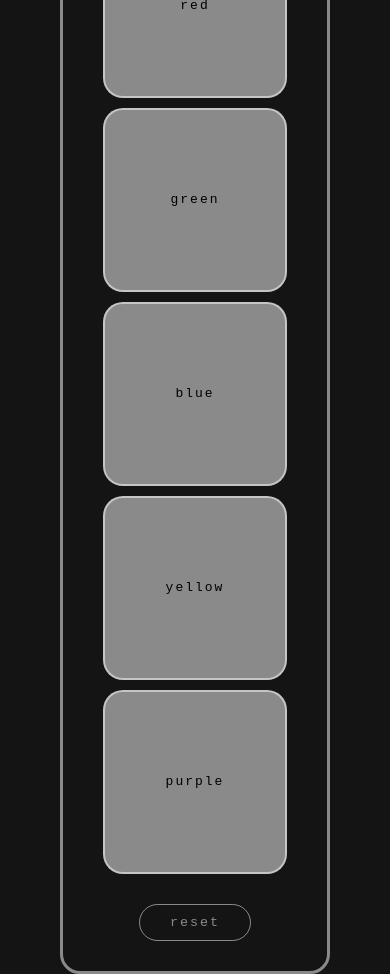
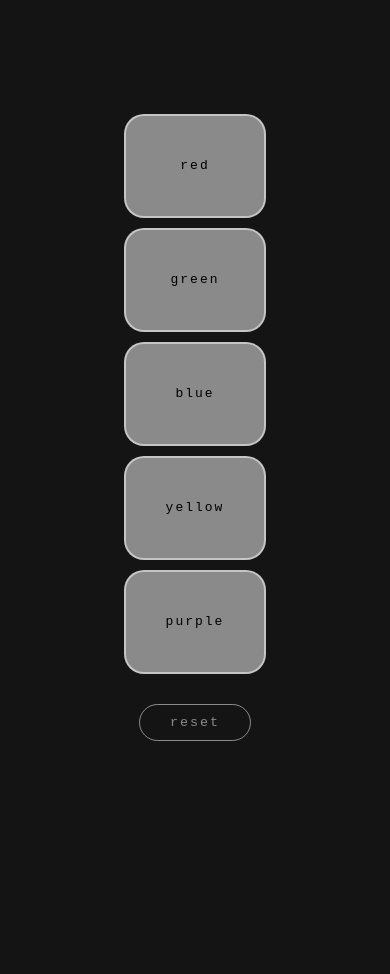
Before and after one commit to lkkrd/-09, a plain HTML site: page index.html in a window 390 px wide. After the commit the page ends 844 px from the top, so only its background shows below. Drawn offline with Linux system fonts and the light colour scheme.

Commit message:
naprawiono small screen sizing

```diff
--- a/style-small-screen.css
+++ b/style-small-screen.css
@@ -1,5 +1,7 @@
 :root {
   --main-color: rgba(255, 255, 255, 0.5);
+  --min-box-size: 20px;
+  --max-box-size: 100px;
 }
 
 body {
@@ -39,12 +41,6 @@ button:hover {
   padding-top: 20px;
 }
 
-.container {
-  padding: 30px;
-  border: 3px solid var(--main-color);
-  border-radius: 20px;
-}
-
 .boxes {
   padding: 0px;
   position: relative;
@@ -54,8 +50,10 @@ button:hover {
 .box {
   margin: 10px;
   padding: 40px;
-  width: 100px;
-  height: 100px;
+  min-width: var(--min-box-size);
+  max-width: var(--max-box-size);
+  min-height: var(--min-box-size);
+  max-height: var(--max-box-size);
   display: flex;
   align-items: center;
   justify-content: center;
```
